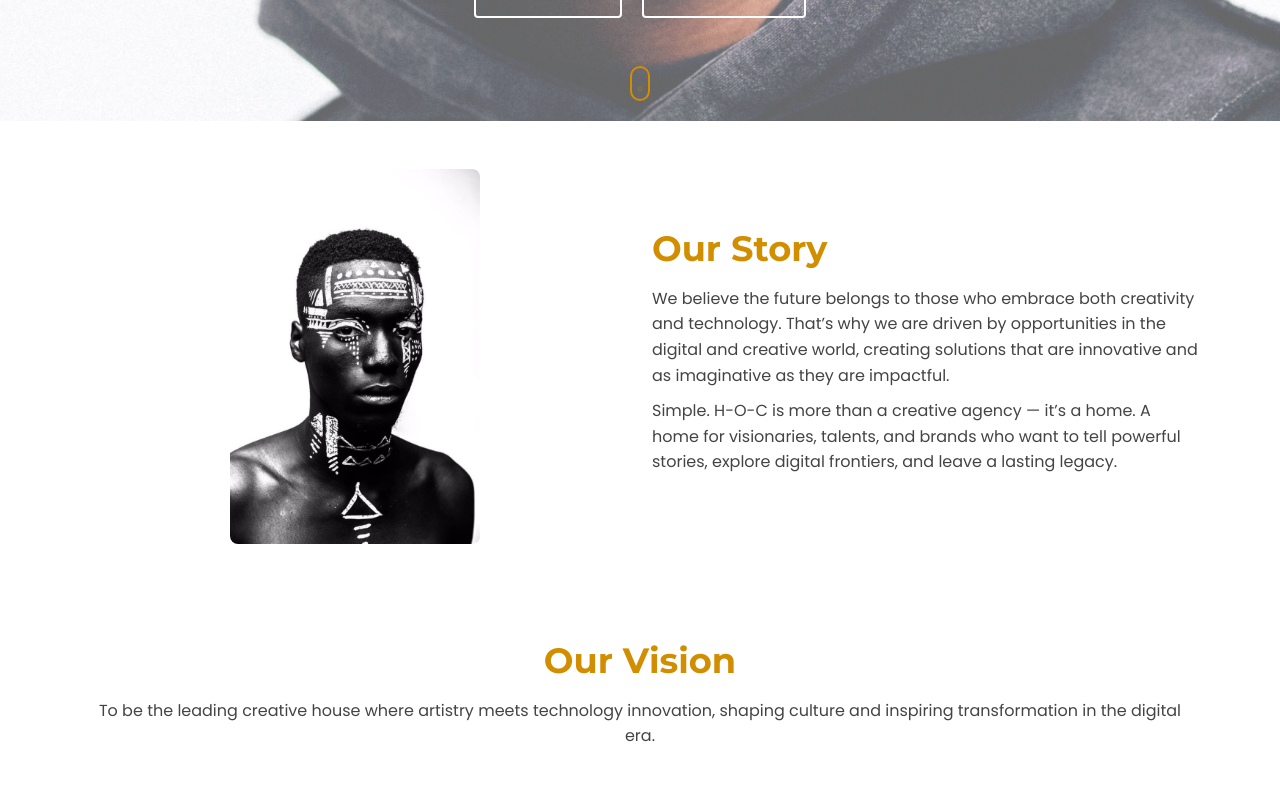
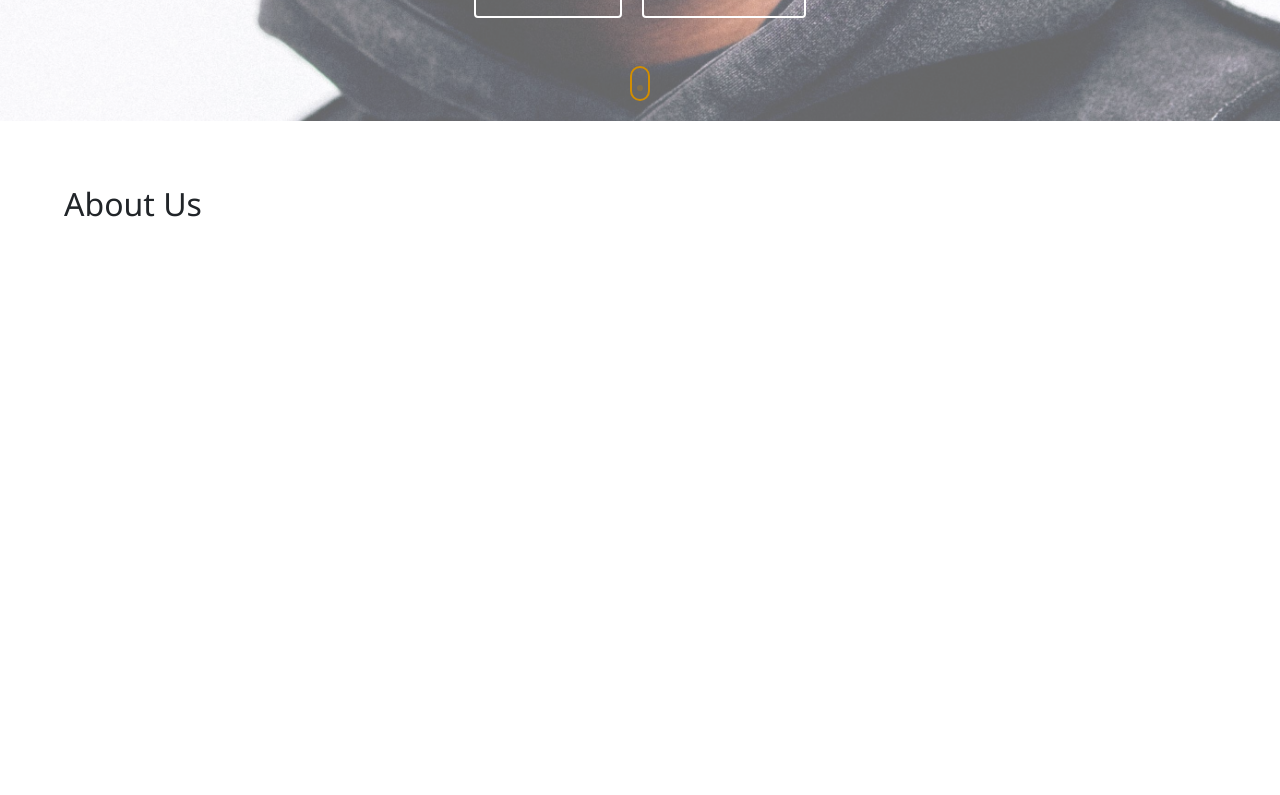
Before and after one commit to SIMPLE-H-O-C/Simple-hoc, a React (Vite) app in the folder simple-hoc/: page / in a window 1280 px wide. Shown: the part 760-1555 px from the top of the page. Built offline with nearby package versions, Linux system fonts and the light colour scheme.

Commit message:
Update HomePage.jsx

```diff
--- a/simple-hoc/src/pages/HomePage.jsx
+++ b/simple-hoc/src/pages/HomePage.jsx
@@ -1,33 +1,37 @@
-import ClientTestimonials from "../components/ClientTestimonials";
+import Navbar from "../components/Navbar";
 import Hero from "../components/Hero";
-import Navbar from "../components/Navbar";
 import Services from "../components/Services";
 import TalentSection from "../components/TalentSection";
-import AboutUs from "../components/AboutUs";
+import ClientTestimonials from "../components/ClientTestimonials";
+import Work from "../components/Work";
 
-const HomePage = () => {
+export default function HomePage() {
   return (
     <div>
       <Navbar />
       <Hero />
 
-      <AboutUs />
+      {/* Placeholder sections for smooth scrolling */}
+      <section id="aboutus" style={{ height: "100vh", padding: "4rem" }}>
+        <h2>About Us</h2>
+      </section>
 
       <Services />
 
-      <section id="work" style={{ height: "100vh", padding: "4rem" }}>
-        <h2>Work</h2>
+      {/* Work Section */}
+      <section id="work" style={{ minHeight: "100vh", padding: "4rem" }}>
+        <Work />
       </section>
 
       <TalentSection />
-
       <ClientTestimonials />
 
-      <section id="contact" style={{ height: "100vh", padding: "4rem", background: "#f8f9fa" }}>
+      <section
+        id="contact"
+        style={{ height: "100vh", padding: "4rem", background: "#f8f9fa" }}
+      >
         <h2>Contact</h2>
       </section>
     </div>
   );
-};
-
-export default HomePage;
+}
```
